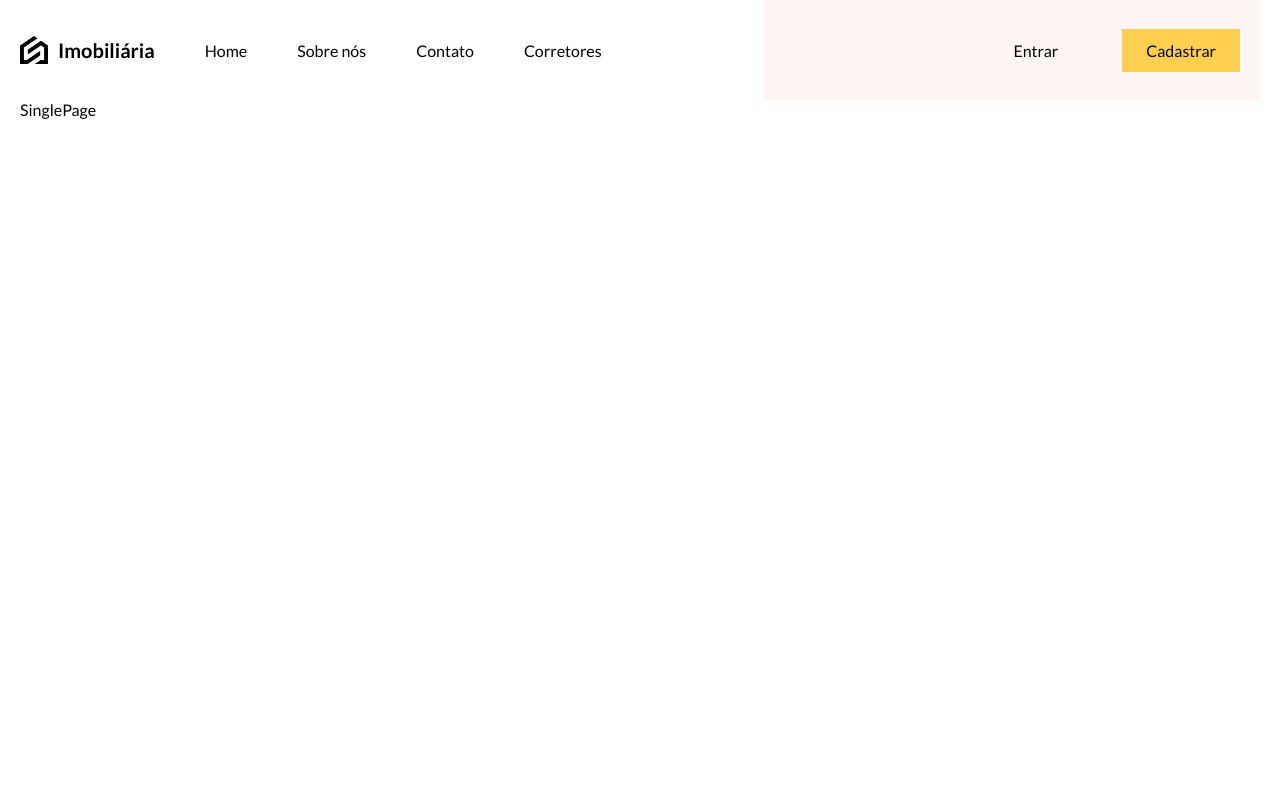
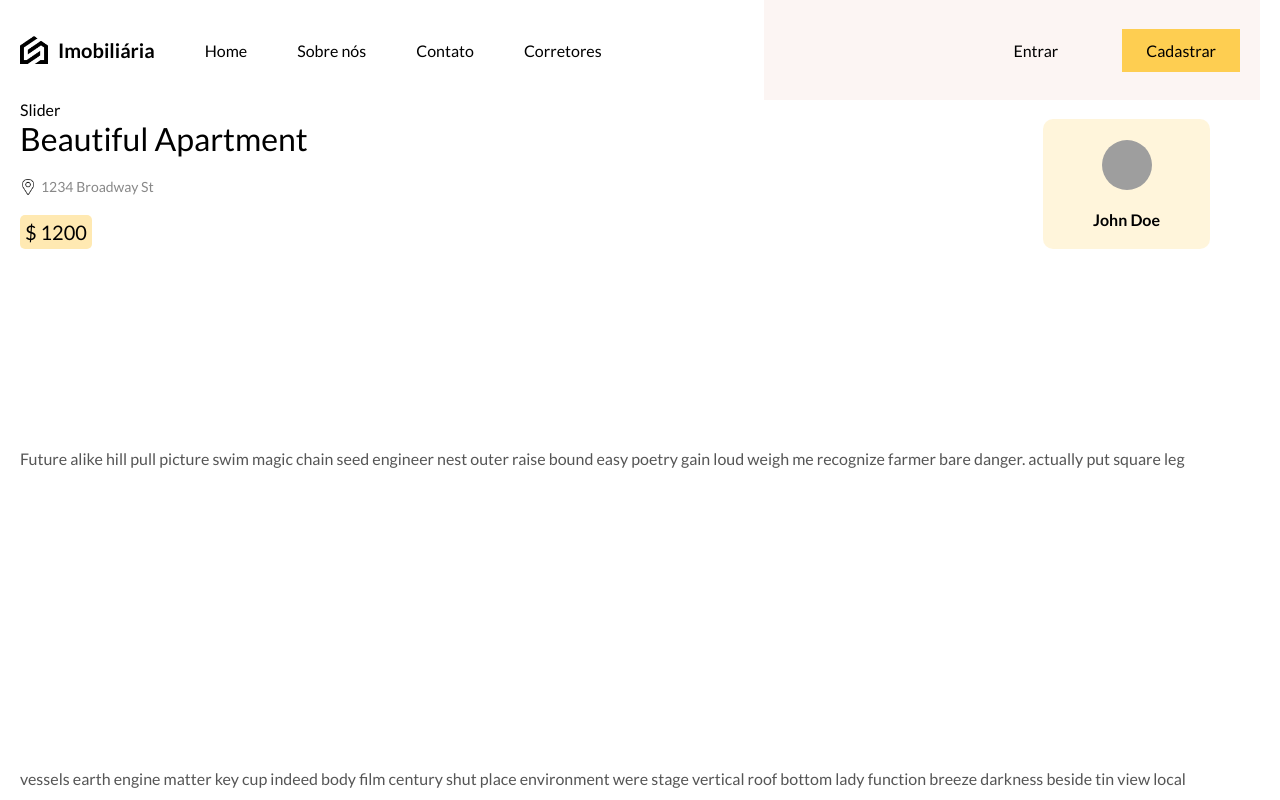
Before and after one commit to renatomagnus/imobiliaria, a React (Vite) app in the folder client/: page /1 in a window 1280 px wide. Shown: the top 800 px of the page. Built offline with nearby package versions, Linux system fonts and the light colour scheme; grey boxes are pictures that could not be loaded.

Commit message:
feat: single-page pt 1

```diff
--- /dev/null
+++ b/client/src/components/slider/index.jsx
@@ -0,0 +1,9 @@
+import './styles.scss';
+
+const Slider = () => {
+  return (
+    <div className='slider'>Slider</div>
+  )
+}
+
+export default Slider
--- /dev/null
+++ b/client/src/components/slider/styles.scss
@@ -0,0 +1,2 @@
+.slider {
+}
--- a/client/src/routes/singlePage/index.jsx
+++ b/client/src/routes/singlePage/index.jsx
@@ -1,9 +1,39 @@
-import './styles.scss';
+import Slider from "../../components/slider";
+import "./styles.scss";
+import { singlePostData, userData } from "../../lib/dummydata"
 
 const SinglePage = () => {
   return (
-    <div className=''>SinglePage</div>
-  )
-}
+    <div className="single-page">
+      <div className="details">
+        <div className="wrapper">
+          <Slider images = {singlePostData.images}/>
+          <div className="info">
+            <div className="top">
+              <div className="post">
+                <h1>{singlePostData.title}</h1>
+                <div className="address">
+                  <img src="/pin.png" alt="" />
+                  <span>{singlePostData.address}</span>
+                </div>
+                <div className="price">$ {singlePostData.price}</div>
+              </div>
+              <div className="user">
+                <img src={userData.img} alt="" />
+                <span>{userData.name}</span>
+              </div>
+            </div>
+            <div className="bottom">
+              {singlePostData.description}
+            </div>
+          </div>
+        </div>
+      </div>
+      <div className="features">
+        <div className="wrapper"></div>
+      </div>
+    </div>
+  );
+};
 
-export default SinglePage
+export default SinglePage;
--- a/client/src/routes/singlePage/styles.scss
+++ b/client/src/routes/singlePage/styles.scss
@@ -0,0 +1,75 @@
+.single-page {
+  .details {
+    flex: 3;
+
+    .wrapper {
+      padding-right: 50px;
+
+      .info {
+        .top {
+          display: flex;
+          justify-content: space-between;
+          .post {
+            display: flex;
+            flex-direction: column;
+            gap: 20px;
+            h1 {
+              font-weight: 400;
+            }
+
+            .address {
+              display: flex;
+              gap: 5px;
+              align-items: center;
+              color: #888;
+              font-size: 14px;
+
+              img {
+                width: 16px;
+                height: 16px;
+              }
+            }
+
+            .price {
+              padding: 5px;
+              background-color: rgba(254, 205, 81, 0.438);
+              border-radius: 5px;
+              width: max-content;
+              font-size: 20px;
+            }
+          }
+          .user {
+            display: flex;
+            flex-direction: column;
+            align-items: center;
+            justify-content: center;
+            gap: 20px;
+            padding: 0 50px;
+            border-radius: 10px;
+            background-color: rgba(254, 205, 81, 0.209);
+            font-weight: 600;
+            img {
+              width: 50px;
+              height: 50px;
+              border-radius: 50%;
+              object-fit: cover;
+            }
+          }
+        }
+        .bottom {
+          margin-top: 50px;
+          color: #555;
+          line-height: 20;
+        }
+      }
+    }
+  }
+  .features {
+    flex: 2;
+    background-color: #fcf5f3;
+
+    .wrapper {
+      padding: 0 20px;
+    }
+  }
+}
```
